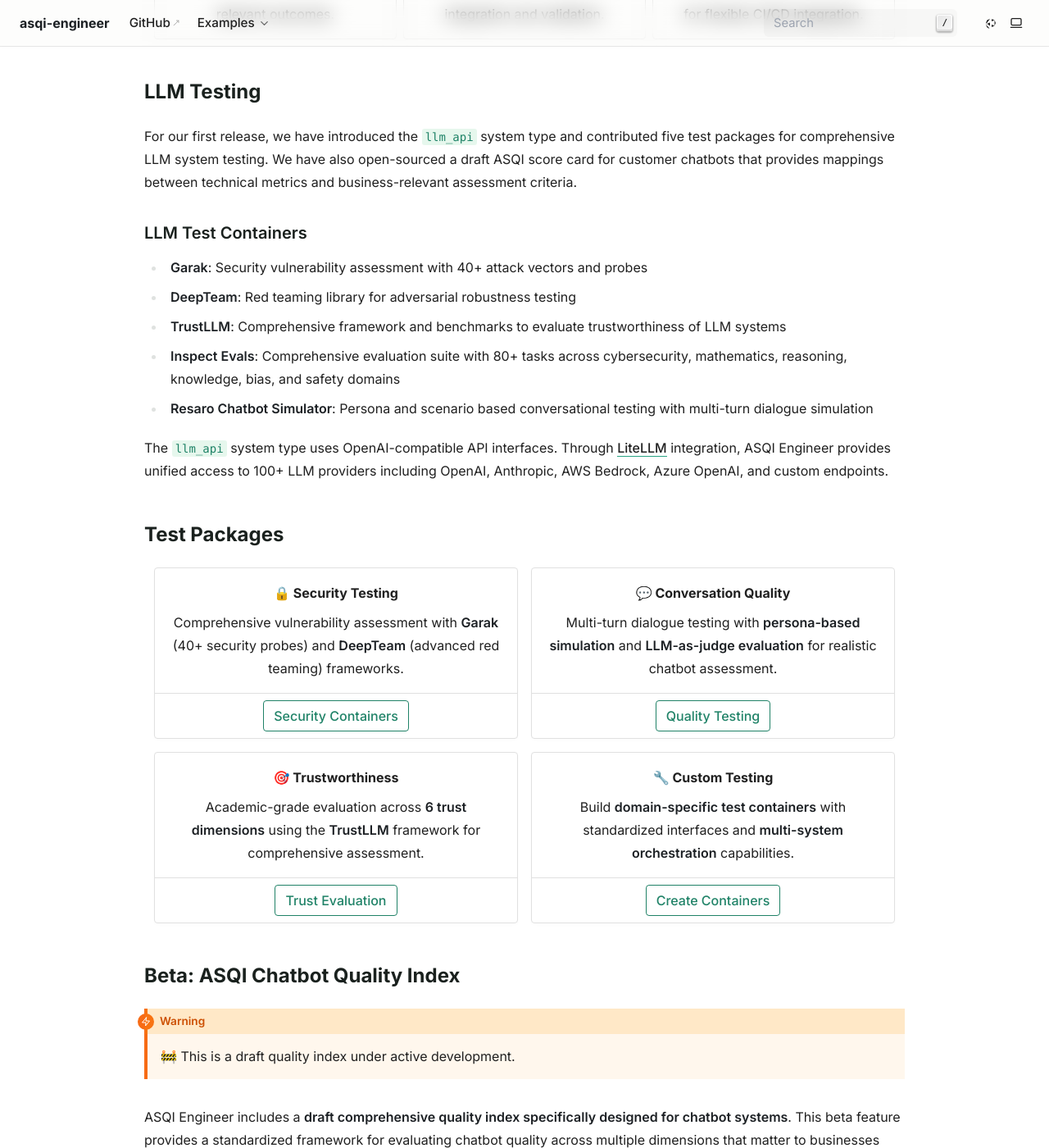
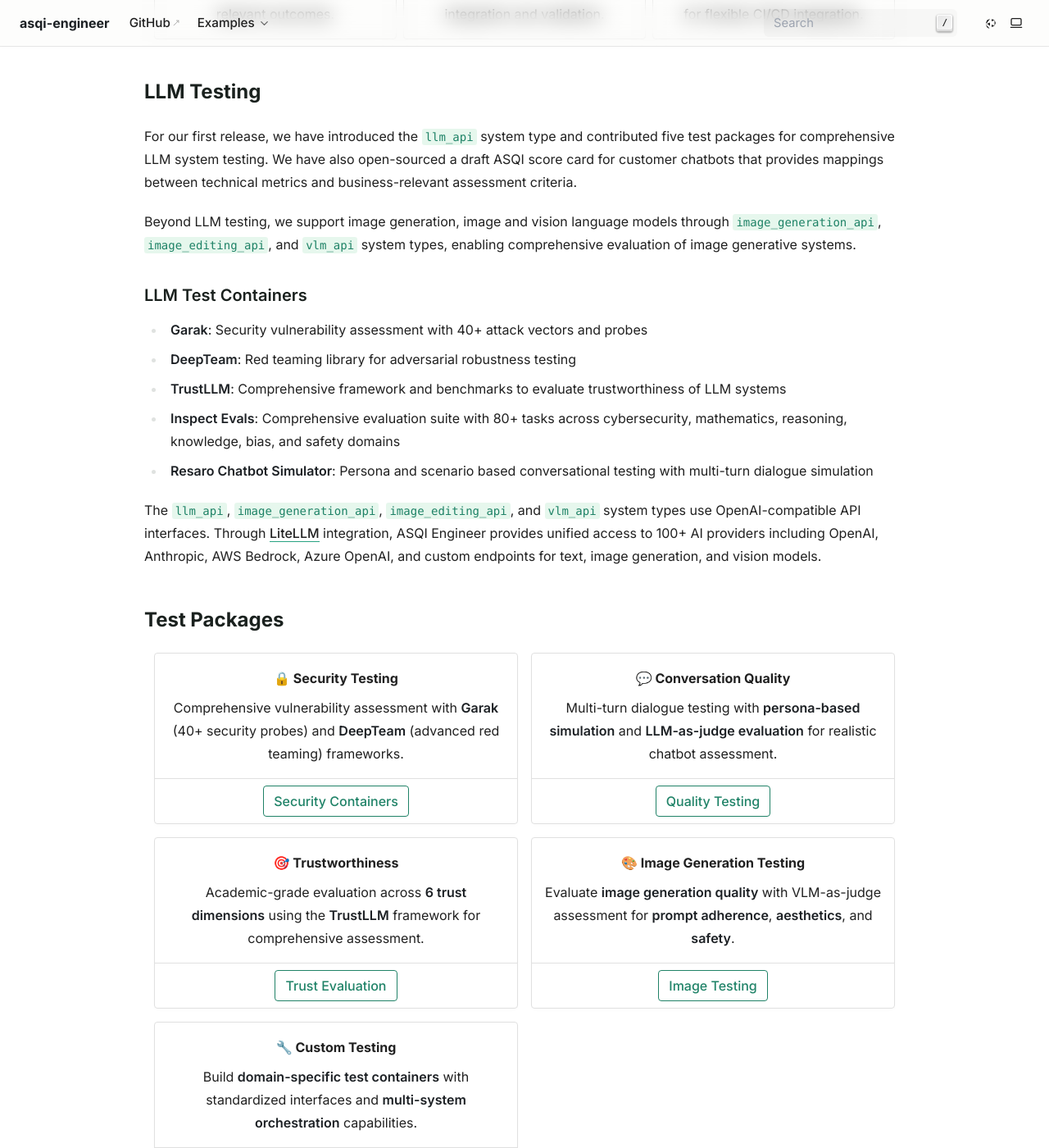
Before and after one commit to asqi-engineer/asqi-engineer, a Sphinx documentation site: the page built from docs/index.rst, in a window 1280 px wide and 1400 px high, scrolled down 934 px. Shown: the whole window at 82% size. Built offline with Sphinx 7.4.7, drawn with Linux system fonts in a browser that asks for light colours; pages that are not in the unit, such as notebooks, are missing from menus.

Commit message:
feat: introduce image generation, image editing and VLM API system types in the docs

```diff
--- a/docs/index.rst
+++ b/docs/index.rst
@@ -54,6 +54,8 @@
 
 For our first release, we have introduced the ``llm_api`` system type and contributed five test packages for comprehensive LLM system testing. We have also open-sourced a draft ASQI score card for customer chatbots that provides mappings between technical metrics and business-relevant assessment criteria.
 
+Beyond LLM testing, we support image generation, image and vision language models through ``image_generation_api``, ``image_editing_api``, and ``vlm_api`` system types, enabling comprehensive evaluation of image generative systems.
+
 LLM Test Containers
 ^^^^^^^^^^^^^^^^^^^
 
@@ -63,7 +65,7 @@
 - **Inspect Evals**: Comprehensive evaluation suite with 80+ tasks across cybersecurity, mathematics, reasoning, knowledge, bias, and safety domains
 - **Resaro Chatbot Simulator**: Persona and scenario based conversational testing with multi-turn dialogue simulation
 
-The ``llm_api`` system type uses OpenAI-compatible API interfaces. Through `LiteLLM <https://github.com/BerriAI/litellm>`_ integration, ASQI Engineer provides unified access to 100+ LLM providers including OpenAI, Anthropic, AWS Bedrock, Azure OpenAI, and custom endpoints.
+The ``llm_api``, ``image_generation_api``, ``image_editing_api``, and ``vlm_api`` system types use OpenAI-compatible API interfaces. Through `LiteLLM <https://github.com/BerriAI/litellm>`_ integration, ASQI Engineer provides unified access to 100+ AI providers including OpenAI, Anthropic, AWS Bedrock, Azure OpenAI, and custom endpoints for text, image generation, and vision models.
 
 Test Packages
 -------------
@@ -112,6 +114,20 @@
             :outline:
 
             Trust Evaluation
+
+    .. grid-item-card:: 🎨 Image Generation Testing
+        :text-align: center
+
+        Evaluate **image generation quality** with VLM-as-judge assessment for **prompt adherence**, **aesthetics**, and **safety**.
+
+        +++
+
+        .. button-ref:: llm-test-containers
+            :ref-type: doc
+            :color: primary
+            :outline:
+
+            Image Testing
 
     .. grid-item-card:: 🔧 Custom Testing
         :text-align: center
```
Also changed, not shown: docs/quickstart.md (+3 -0 lines).
